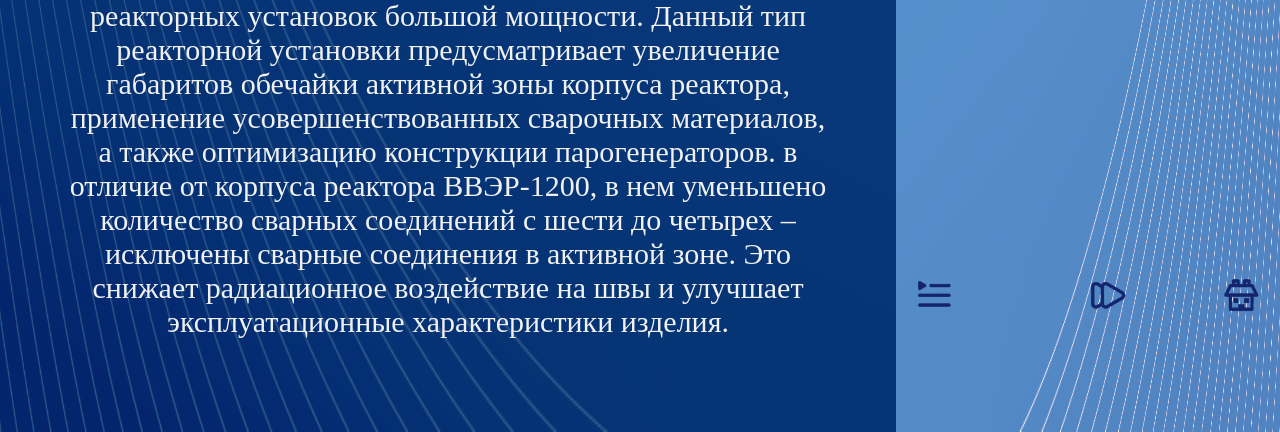
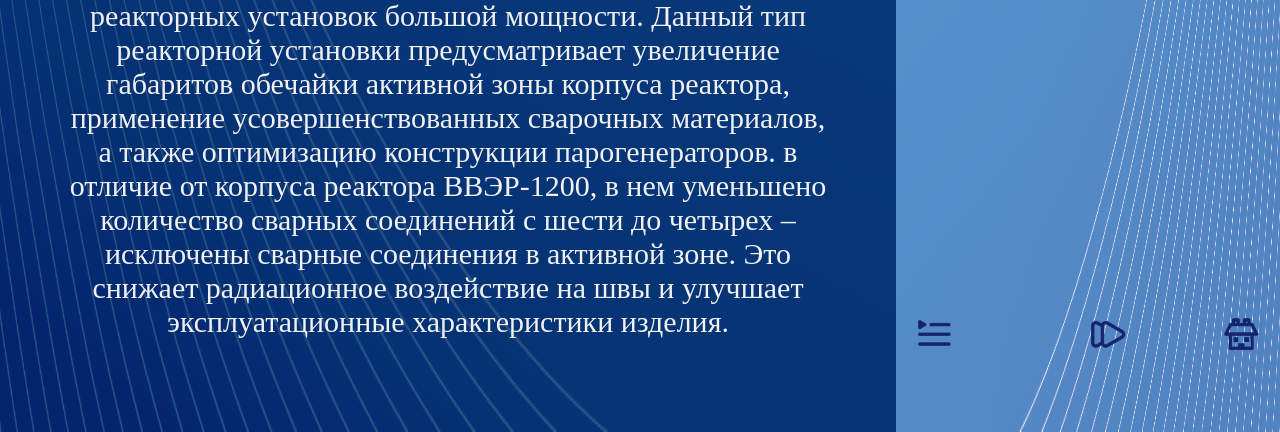
Before and after one commit to WetSock/atomic, a Django app: a page that uses atom/atom_app/templates/atom_app/Scenario1/Demonstration/1.html in a window 1280 px wide. Shown: the part 1521-1953 px from the top of the page. Run offline with Django 3.2, Linux system fonts and the light colour scheme.

Commit message:
Теперь кнопки нормально масштабируются

```diff
--- a/atom/atom_app/static/css/Scenario1/style.css
+++ b/atom/atom_app/static/css/Scenario1/style.css
@@ -76,7 +76,7 @@
 #nextButton {
   margin: 0;
   position: absolute;
-  top: 30%;
+  top: 50%;
   left: 55%;
   -ms-transform: translate(-50%, -50%);
   transform: translate(-50%, -50%);
@@ -90,7 +90,7 @@
 #previousButton {
   margin: 0;
   position: absolute;
-  top: 30%;
+  top: 50%;
   left: 45%;
   -ms-transform: translate(-50%, -50%);
   transform: translate(-50%, -50%);
@@ -105,7 +105,7 @@
 #homeButton {
   margin: 0;
   position: absolute;
-  top: 30%;
+  top: 50%;
   left: 90%;
   -ms-transform: translate(-50%, -50%);
   transform: translate(-50%, -50%);
@@ -119,7 +119,7 @@
 #menuButton {
   margin: 0;
   position: absolute;
-  top: 30%;
+  top: 50%;
   left: 10%;
   -ms-transform: translate(-50%, -50%);
   transform: translate(-50%, -50%);
```
